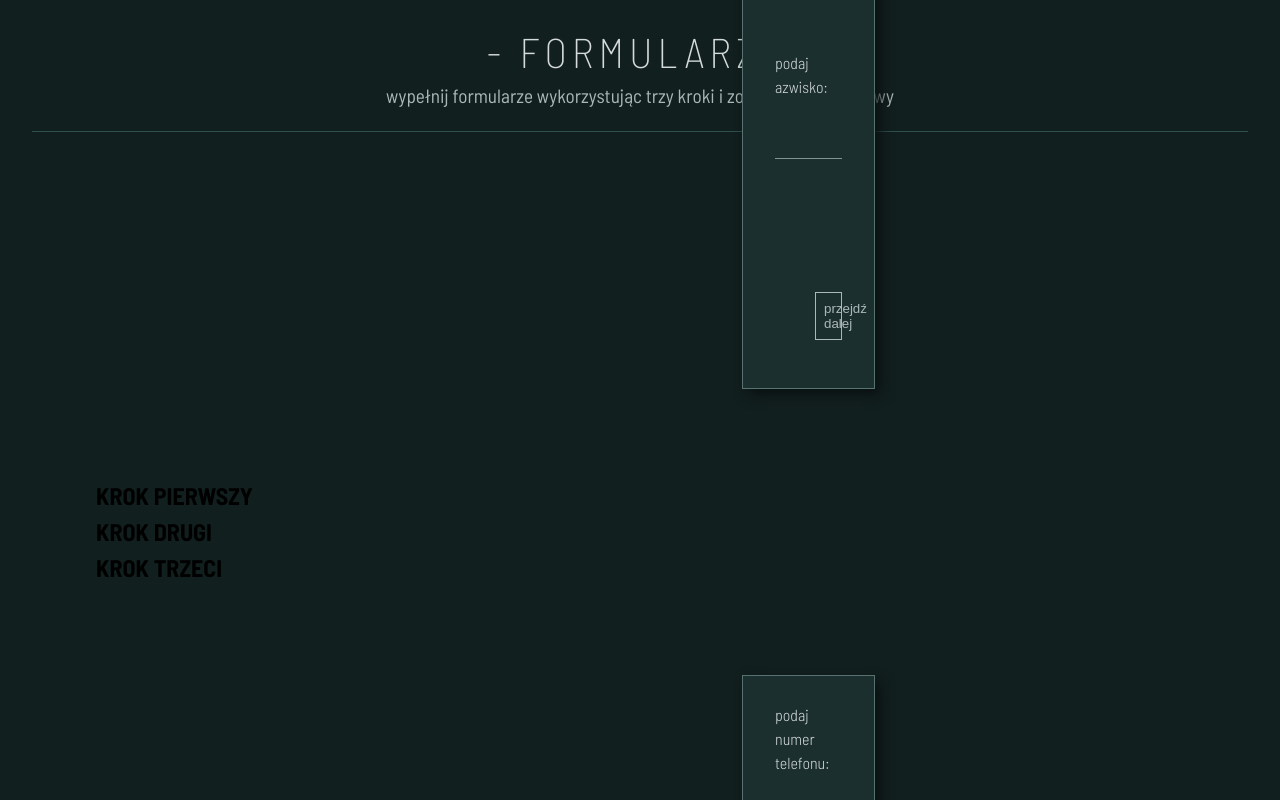
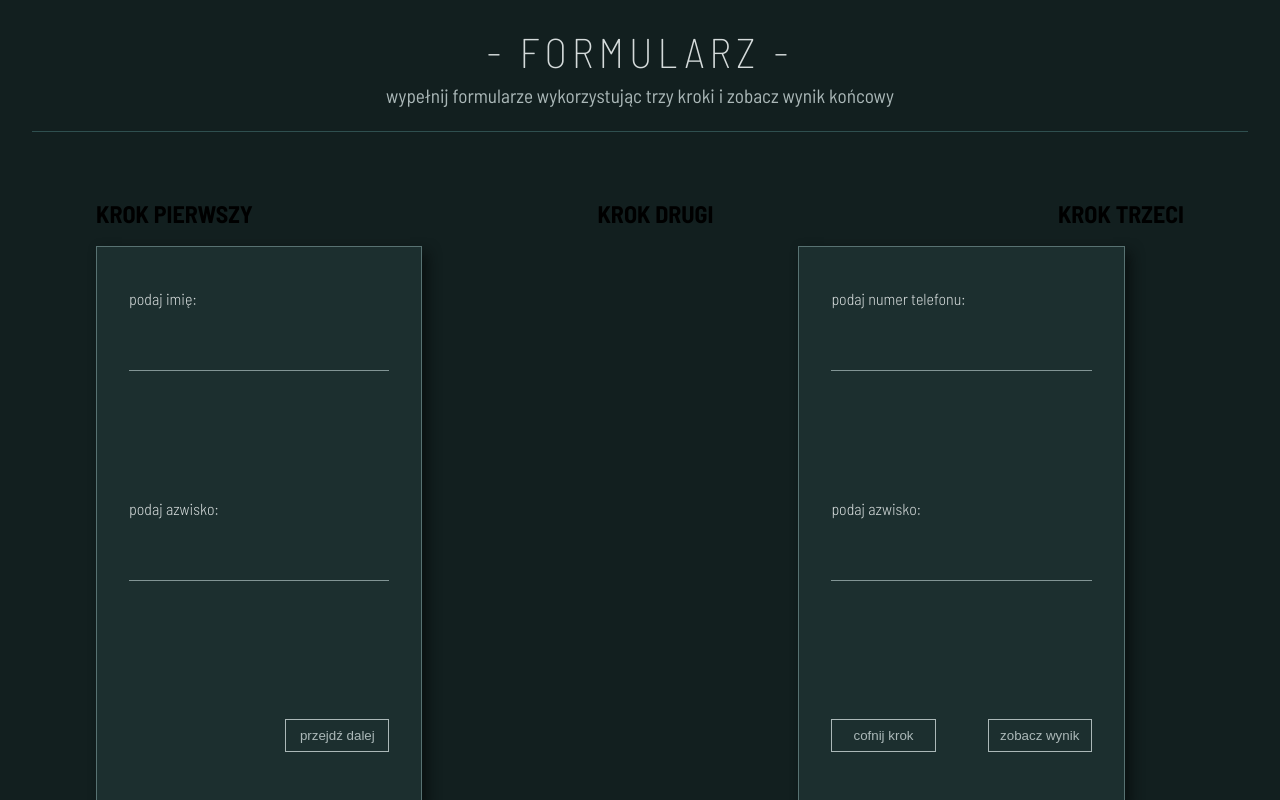
Before and after one commit to Scorpion19702022/React_Mentor_018_MULTI_STEP_FORM_and_TEST, a React (Vite) app: page / in a window 1280 px wide. Shown: the top 800 px of the page. Built offline with nearby package versions, Linux system fonts and the light colour scheme.

Commit message:
added style

```diff
--- a/src/Components/MultiStepForm/MultiStepForm.module.css
+++ b/src/Components/MultiStepForm/MultiStepForm.module.css
@@ -15,11 +15,25 @@
 }
 
 .wrapper {
-	position: relative;
 	width: 100%;
 	height: 100vh;
 	padding: 4em;
 	display: flex;
+	flex-direction: column;
 	align-items: center;
 	justify-content: space-between;
 }
+
+.box_heading {
+	position: relative;
+	width: 100%;
+	height: 50px;
+	display: flex;
+	justify-content: space-between;
+}
+
+.box_steps {
+	width: 100%;
+	height: 560px;
+	display: flex;
+}
--- a/src/Components/StepOne/StepOne.module.css
+++ b/src/Components/StepOne/StepOne.module.css
@@ -16,7 +16,7 @@
 
 .wrapper {
 	width: 30%;
-	height: 600px;
+	height: 100%;
 	padding: 2em;
 	display: flex;
 	flex-direction: column;
--- a/src/Components/StepThree/StepThree.module.css
+++ b/src/Components/StepThree/StepThree.module.css
@@ -16,7 +16,7 @@
 
 .wrapper {
 	width: 30%;
-	height: 600px;
+	height: 100%;
 	padding: 2em;
 	display: flex;
 	flex-direction: column;
--- a/src/Components/StepTwo/StepTwo.module.css
+++ b/src/Components/StepTwo/StepTwo.module.css
@@ -16,7 +16,7 @@
 
 .wrapper {
 	width: 30%;
-	height: 600px;
+	height: 100%;
 	padding: 2em;
 	display: flex;
 	flex-direction: column;
```
